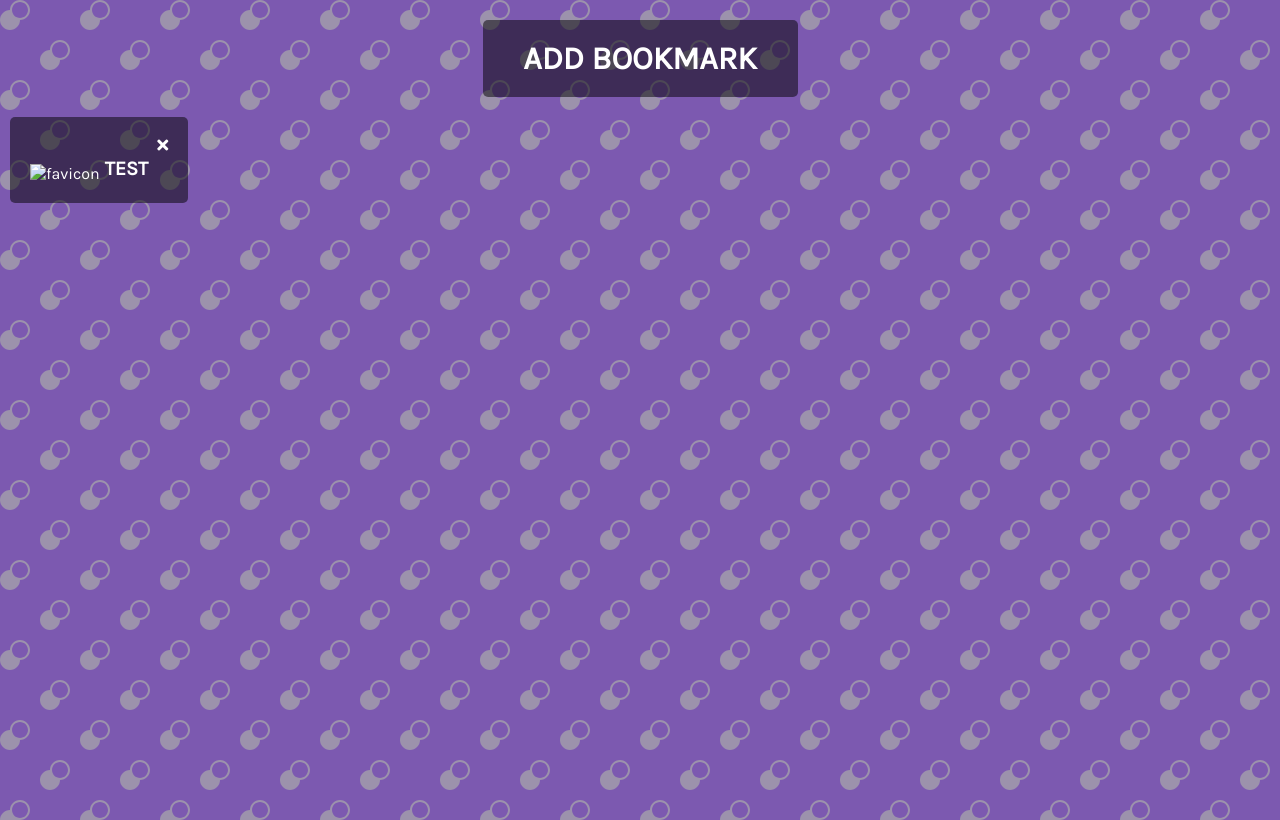
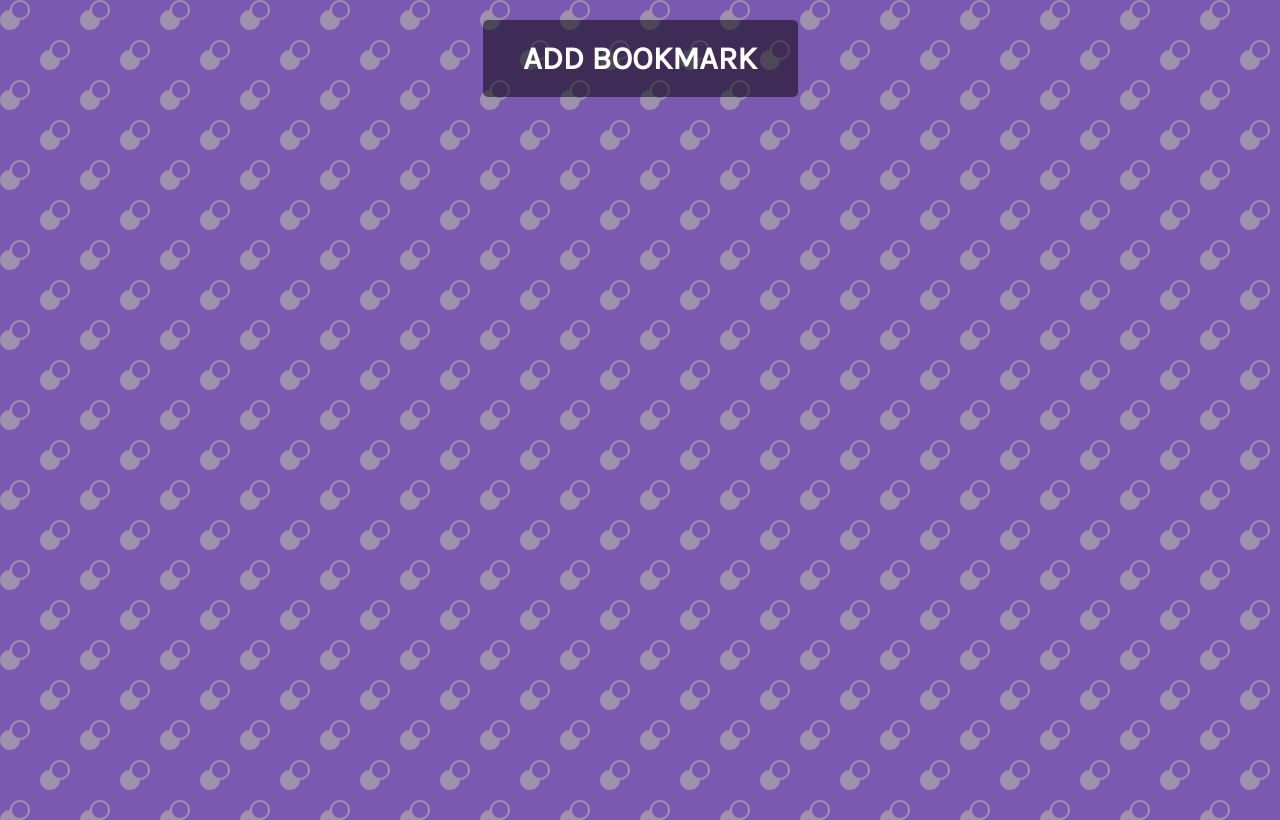
Before and after one commit to Reaper922/BookKeeper_ZTM, a plain HTML site: page index.html in a window 1280 px wide. Both pictures are taken after a click on the icon "Delete Bookmark". Drawn offline with Linux system fonts and the light colour scheme.

Commit message:
Save bookmarks as objects instead of an array

```diff
--- a/script.js
+++ b/script.js
@@ -6,7 +6,7 @@ const websiteNameEl = document.getElementById('website-name');
 const websiteUrlEl = document.getElementById('website-url');
 const bookmarksContainer = document.getElementById('bookmarks-container');
 
-let bookmarks = [];
+let bookmarks = {};
 
 
 function showModal() {
@@ -14,7 +14,7 @@ function showModal() {
     websiteNameEl.focus();
 }
 
-function validate(nameValue, urlValue) {
+function validateModal(nameValue, urlValue) {
     const expression = /https?:\/\/(www\.)?[-a-zA-Z0-9@:%._\+~#=]{1,256}\.[a-zA-Z0-9()]{1,6}\b([-a-zA-Z0-9()@:%_\+.~#?&//=]*)/g
     const regex = new RegExp(expression);
 
@@ -30,24 +30,28 @@ function validate(nameValue, urlValue) {
 }
 
 function buildBookmarks() {
-    bookmarks.forEach((bookmark) => {
-        bookmarksContainer.textContent = '';
-        const { name, url } = bookmark;
+    bookmarksContainer.textContent = '';
+    Object.keys(bookmarks).forEach((id) => {
+        const { name, url } = bookmarks[id];
         const item = document.createElement('div');
+        const closeIcon = document.createElement('i');
+        const linkInfo = document.createElement('div');
+        const favicon = document.createElement('img');
+        const link = document.createElement('a');
+
         item.classList.add('item');
-        const closeIcon = document.createElement('i');
         closeIcon.classList.add('fas', 'fa-times');
+        linkInfo.classList.add('name');
+
         closeIcon.setAttribute('title', 'Delete Bookmark');
-        closeIcon.setAttribute('onclick', `deleteBookmark('${url}')`)
-        const linkInfo = document.createElement('div');
-        linkInfo.classList.add('name');
-        const favicon = document.createElement('img');
+        closeIcon.setAttribute('onclick', `deleteBookmark('${id}')`)
         favicon.setAttribute('src', `https://s2.googleusercontent.com/s2/favicons?domain=${url}`);
         favicon.setAttribute('alt', 'favicon');
-        const link = document.createElement('a');
         link.setAttribute('href', `${url}`);
         link.setAttribute('target', '_blank');
+
         link.textContent = name;
+
         linkInfo.append(favicon, link);
         item.append(closeIcon, linkInfo);
         bookmarksContainer.appendChild(item);
@@ -55,26 +59,24 @@ function buildBookmarks() {
 }
 
 function fetchBookmarks() {
-    if(localStorage.getItem('bookmarks')) {
-        bookmarks = JSON.parse(localStorage.getItem('bookmarks'));
+    const localBookmarks = localStorage.getItem('bookmarks');
+    if(localBookmarks) {
+        bookmarks = JSON.parse(localBookmarks);
     } else {
-        bookmarks = [
-            {
-                name: 'test',
-                url: 'https://google.de',
-            },
-        ];
+        const id = 'https://google.de'
+        bookmarks[id] = {
+                    name: 'Google',
+                    url: 'https://google.de',
+            };
         localStorage.setItem('bookmarks', JSON.stringify(bookmarks));
     }
     buildBookmarks();
 }
 
-function deleteBookmark(url) {
-    bookmarks.forEach((bookmark, index) => {
-        if(bookmark.url === url) {
-            bookmarks.splice(index, 1);
-        }
-    });
+function deleteBookmark(id) {
+    if(bookmarks[id]) {
+        delete bookmarks[id];
+    }
     localStorage.setItem('bookmarks', JSON.stringify(bookmarks));
     fetchBookmarks();
 }
@@ -87,7 +89,7 @@ function storeBookmark(event) {
         urlValue = `https://${urlValue}`;
     }
 
-    if(!validate(nameValue, urlValue)) {
+    if(!validateModal(nameValue, urlValue)) {
         return false;
     }
 
@@ -96,8 +98,7 @@ function storeBookmark(event) {
         url: urlValue,
     };
 
-    bookmarks.push(bookmark);
-    console.log(bookmarks);
+    bookmarks[urlValue] = bookmark;
     localStorage.setItem('bookmarks', JSON.stringify(bookmarks));
     fetchBookmarks();
     bookmarkForm.reset();
```
Also changed, not shown: index.html (+0 -21 lines).
